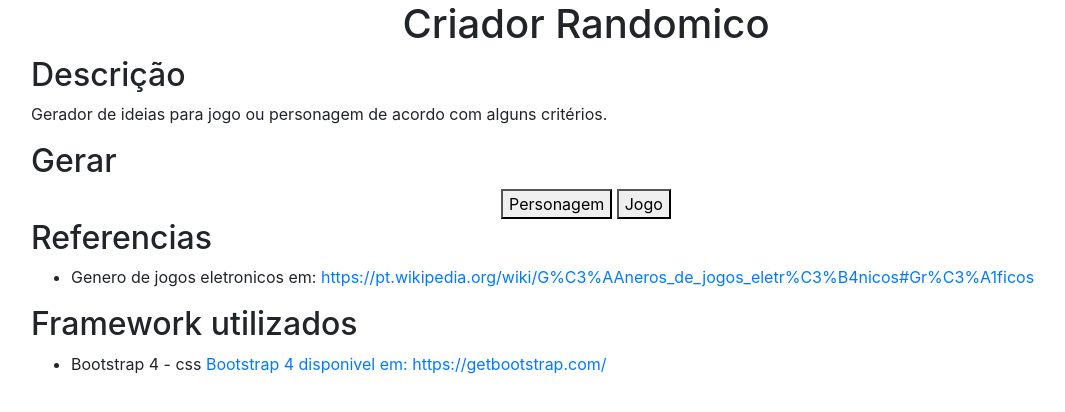
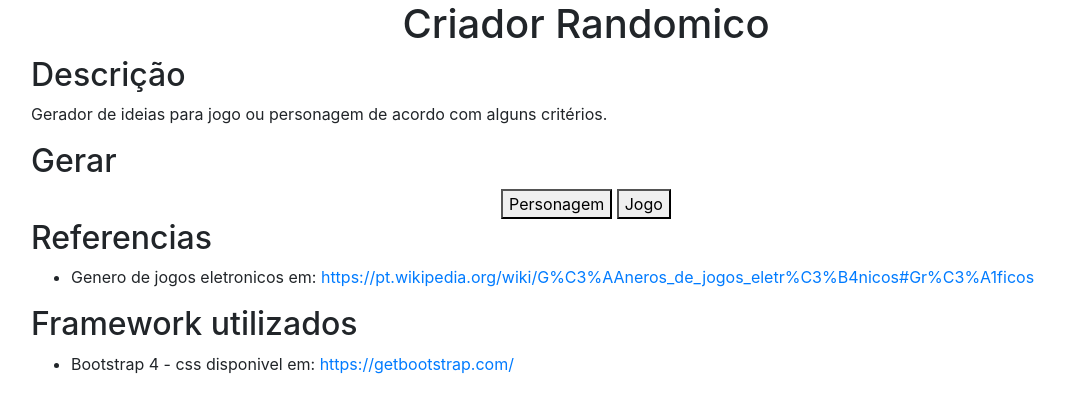
Before and after one commit to MarcosRamon00/criador_randomico, a plain HTML site: page index.html in a window 1280 px wide. Shown: the whole page, without its empty margins (54-1119 px from the left). Drawn offline with nearby package versions, Linux system fonts and the light colour scheme.

Commit message:
correcao em section frameworks utilizados

```diff
--- a/index.html
+++ b/index.html
@@ -59,8 +59,8 @@
         <h2 class="text-left">Framework utilizados</h2>
         <ul>
             <li>
-                <p>Bootstrap 4 - css
-                    <a href="https://getbootstrap.com/">Bootstrap 4 disponivel em: https://getbootstrap.com/</a>
+                <p>Bootstrap 4 - css disponivel em:
+                    <a href="https://getbootstrap.com/"> https://getbootstrap.com/</a>
                 </p>
             </li>
         </ul>
```
